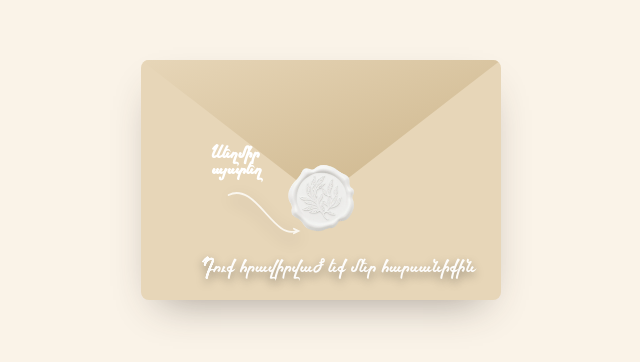
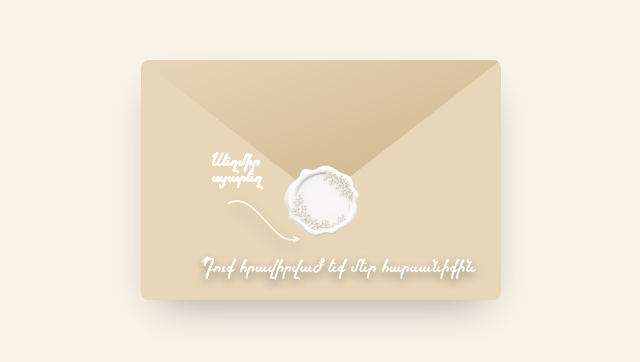
Before and after one commit to maneharutyunyannn/wedding, a Next.js app: page / in a window 1280 px wide. Shown: the part 220-582 px from the top of the page, without its empty margins (319-959 px from the left). Built offline with nearby package versions, Linux system fonts and the light colour scheme; a web font is replaced by a local one.

Commit message:
fixing music

```diff
--- a/src/components/sections/envelope/index.tsx
+++ b/src/components/sections/envelope/index.tsx
@@ -64,7 +64,7 @@ export default function WeddingEnvelope({ onFinish }: Props) {
                         aria-label="open"
                     >
                         <img
-                            src="/seal.png"
+                            src="/seal23.png"
                             alt="seal"
                             className="seal-image"
                             draggable={false}
@@ -78,7 +78,7 @@ export default function WeddingEnvelope({ onFinish }: Props) {
                 </div>
             </div>
 
-            <div className="hint md:pl-[400px] pb-22">
+            <div className="hint md:pl-[400px] pb-30">
                 <p className={cn(vrdznagir.className, "text-white text-lg leading-[16px] pr-14 font-semibold")}>
                     <span className="block">Սեղմիր</span>
                     <span className="block">այստեղ</span>
@@ -204,7 +204,7 @@ export default function WeddingEnvelope({ onFinish }: Props) {
 
                 .hint {
                     position: absolute;
-                    bottom: 225px;
+                    bottom: 185px;
                     left: 30%;
                     transform: translateX(-50%);
                     display: flex;
```
Also changed, not shown: public/seaaal.png (added), public/seal23.png (added).
